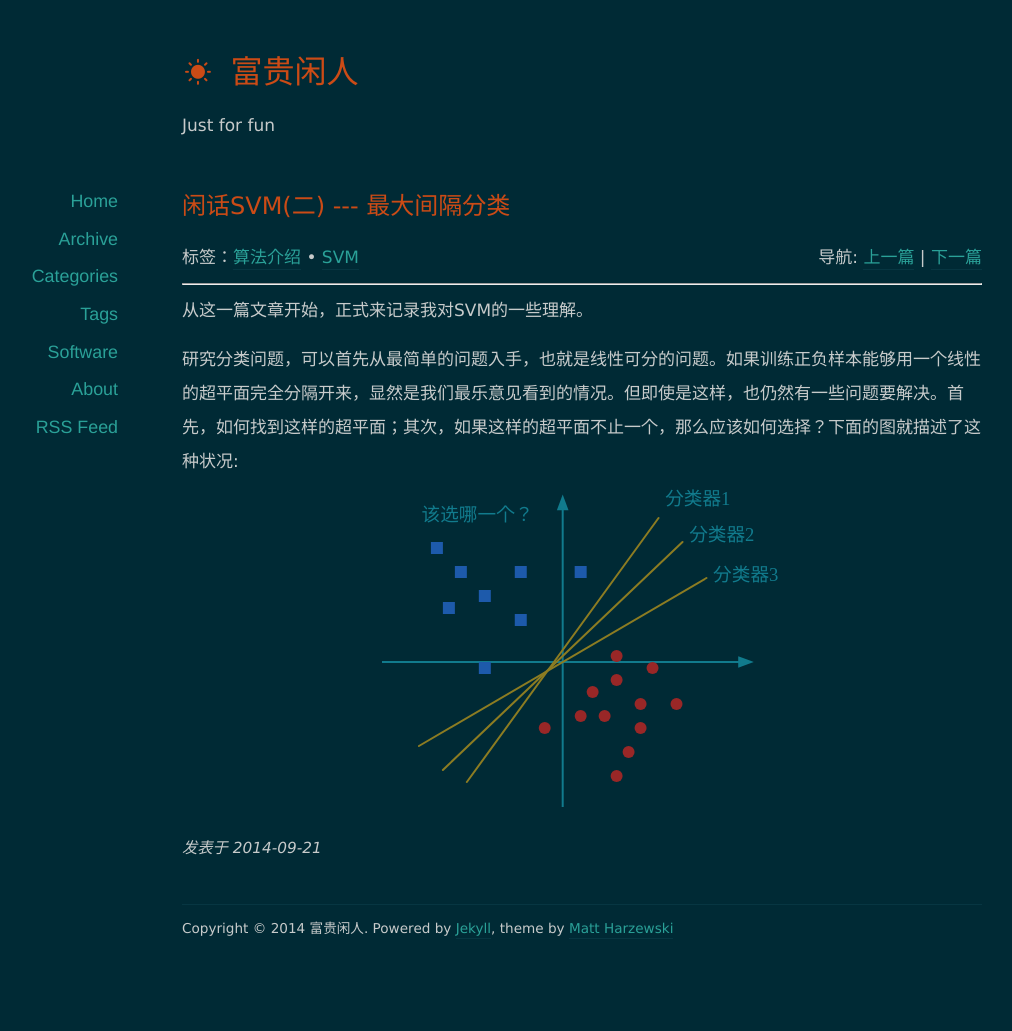
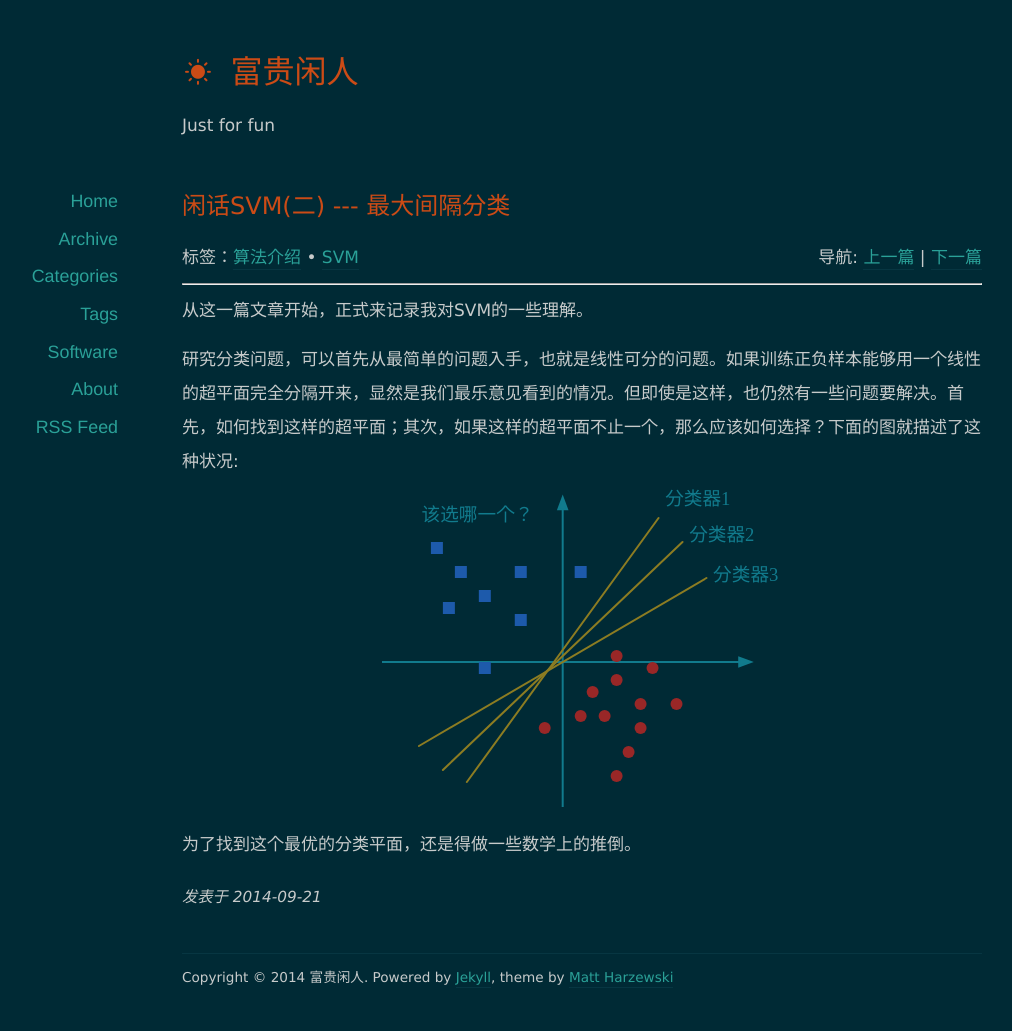
Before and after one commit to orangeprince/orangeprince.github.io, a Jekyll site: the page built from _posts/2014-09-21-svm_part2.md, in a window 1280 px wide. Shown: the whole page, without its empty margins (58-1070 px from the left). Built offline with Jekyll 4.4.1, drawn with Linux system fonts in a browser that asks for light colours; nearby versions of some CDN libraries; comment, search, counter and statistics services are not loaded; before the commit the page ends 982 px from its top, so only the background shows below that.

Commit message:
modified:   _posts/2014-09-21-svm_part2.md

```diff
--- a/_posts/2014-09-21-svm_part2.md
+++ b/_posts/2014-09-21-svm_part2.md
@@ -10,3 +10,5 @@ tags: [算法介绍,SVM]
 研究分类问题，可以首先从最简单的问题入手，也就是线性可分的问题。如果训练正负样本能够用一个线性的超平面完全分隔开来，显然是我们最乐意见看到的情况。但即使是这样，也仍然有一些问题要解决。首先，如何找到这样的超平面；其次，如果这样的超平面不止一个，那么应该如何选择？下面的图就描述了这种状况:
 <!--more-->
 ![如何选择分类器]({{ site.img_url }}/svm/svm4.svg)
+
+为了找到这个最优的分类平面，还是得做一些数学上的推倒。
```
